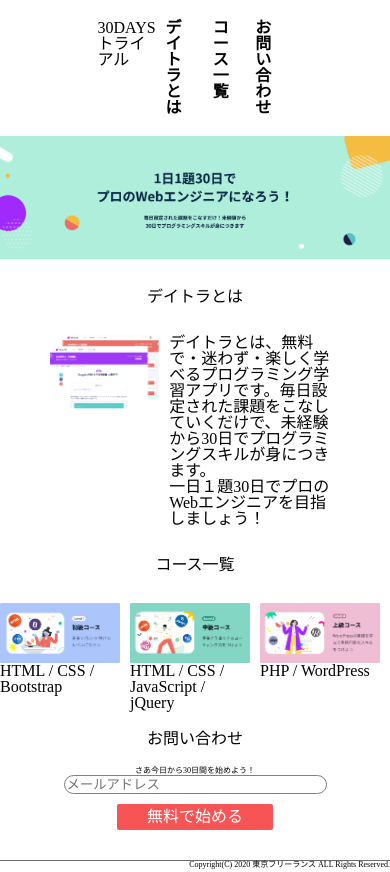
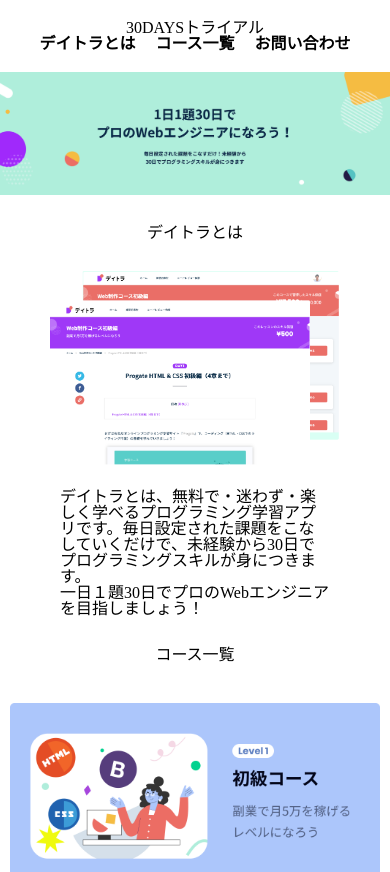
Before and after one commit to kento-777/Time-attack1, a plain HTML site: page index.html in a window 390 px wide. Shown: the top 872 px of the page. Drawn offline with Linux system fonts and the light colour scheme.

Commit message:
レスポンシブ(途中まで）

```diff
--- a/css/style.css
+++ b/css/style.css
@@ -18,7 +18,7 @@
   display: flex;
   justify-content: space-between;
   margin: 20px auto;
-  max-width: 50%;
+
 }
 
 .right-logo {
@@ -111,3 +111,37 @@
 footer p {
   margin-bottom: 30px;
 }
+
+@media screen and (max-width: 480px) {
+  #head {
+    justify-content: none;
+    flex-flow: column;
+  }
+
+  .right-logo {
+    text-align: center;
+    margin: 0 auto;
+  }
+
+  .left-logo {
+    text-align: center;
+    margin: 0 auto;
+  }
+
+  .constructions {
+    flex-flow: column;
+  }
+
+  .constructions p {
+    margin-top: 20px;
+  }
+
+  .list-contents {
+    flex-flow: column;
+  }
+
+  .content {
+    margin: 10px;
+  }
+
+}
--- a/index.html
+++ b/index.html
@@ -3,14 +3,14 @@
 <head>
   <meta charset="UTF-8">
   <meta http-equiv="X-UA-Compatible" content="IE=edge">
-  <meta name="viewport" content="width=device-width, initial-scale=1.0">
+  <meta name="viewport" content="width=device-width, initial-scale=1, minimum-scale=1, user-scalable=yes">
   <link rel="stylesheet" href="./css/reset.css">
   <link rel="stylesheet" href="./css/style.css">
   <title>Timeattack</title>
 </head>
 <body>
   <header>
-    <div id="head">
+    <div id="head" class="wrapper">
       <div class="left-logo">
         <h2>30DAYSトライアル</h2>
       </div>
@@ -22,9 +22,9 @@
     </div>
   </header>
   <main>
-    <section id="main" class="wrapper">
+    <div id="main">
       <img src="./img/main-vsual.png">
-    </section>
+    </div>
     <section id="description" class="wrapper">
       <div class="title">デイトラとは</div>
       <div class="constructions">
```
